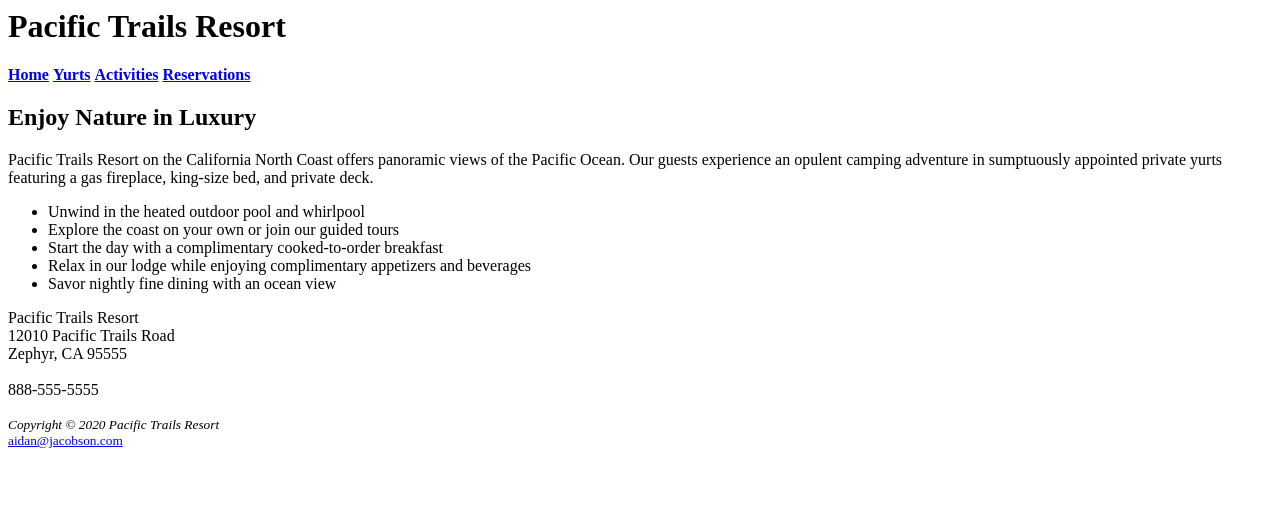
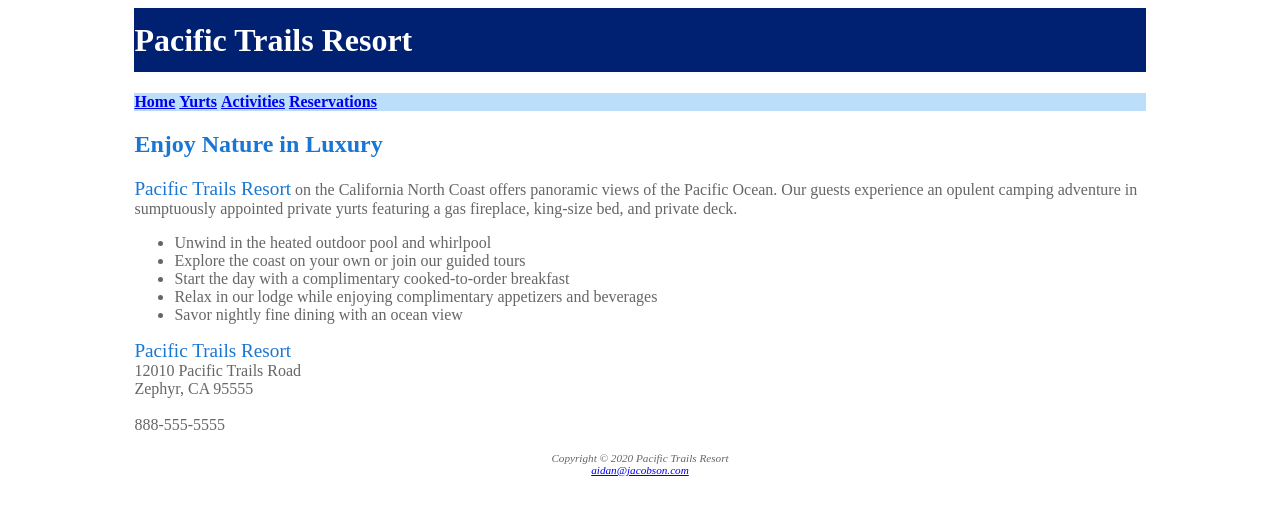
Before and after one commit to aidanjacobson/CIS133, a plain HTML site: page pacific/pacificcss/index.html in a window 1280 px wide. Drawn offline with Linux system fonts and the light colour scheme.

Commit message:
Complete pacificcss assignment

```diff
--- a/pacific/pacificcss/index.html
+++ b/pacific/pacificcss/index.html
@@ -1,12 +1,16 @@
 <html>
     <head>
+        <link rel="stylesheet" href="pacific.css" />
         <title>Pacific Trails Resort</title>
     </head>
     <body>
+        <div id="wrapper">
+            <header>
                 <h1>Pacific Trails Resort</h1>
-        <nav><b><a href="./index.html">Home</a>&nbsp;<a href="./yurts.html">Yurts</a>&nbsp;<a href="./activities.html">Activities</a>&nbsp;<a href="./reservations.html">Reservations</a></b></nav>
+            </header>
+            <nav><a href="./index.html">Home</a>&nbsp;<a href="./yurts.html">Yurts</a>&nbsp;<a href="./activities.html">Activities</a>&nbsp;<a href="./reservations.html">Reservations</a></nav>
             <h2>Enjoy Nature in Luxury</h2>
-        <p>Pacific Trails Resort on the California North Coast offers panoramic views of the Pacific Ocean. Our guests experience an opulent camping adventure in sumptuously appointed private yurts featuring a gas fireplace, king-size bed, and private deck.</p>
+            <p><span class="resort">Pacific Trails Resort</span> on the California North Coast offers panoramic views of the Pacific Ocean. Our guests experience an opulent camping adventure in sumptuously appointed private yurts featuring a gas fireplace, king-size bed, and private deck.</p>
             <ul>
                 <li>Unwind in the heated outdoor pool and whirlpool</li>
                 <li>Explore the coast on your own or join our guided tours</li>
@@ -15,14 +19,15 @@
                 <li>Savor nightly fine dining with an ocean view</li>
             </ul>
             <div>
-            Pacific Trails Resort<br>
+                <span class="resort">Pacific Trails Resort</span><br>
                 12010 Pacific Trails Road<br>
                 Zephyr, CA 95555<br><br>
                 888-555-5555
             </div><br>
-        <small>
-            <i>Copyright © 2020 Pacific Trails Resort</i><br>
+            <footer>
+                Copyright © 2020 Pacific Trails Resort<br>
                 <a href="mailto:aidan@jacobson.com">aidan@jacobson.com</a>
-        </small>
+            </footer>
+        </div>
     </body>
 </html>
--- /dev/null
+++ b/pacific/pacificcss/pacific.css
@@ -0,0 +1,46 @@
+body {
+    background-color: #FFFFFF;
+    color: #666666;
+    font: Arial;
+}
+
+header {
+    background-color: #002171;
+    color: white;
+    font: Georgia;
+}
+
+h1 {
+    line-height: 200%;
+}
+
+nav {
+    font-weight: bold;
+    background-color: #BBDEFB;
+}
+
+h2 {
+    color: #1976D2;
+}
+
+dt {
+    color: #002171;
+    font-weight: bold;
+}
+
+.resort {
+    color: #1976D2;
+    font-size: 1.2em;
+}
+
+footer {
+    font-size: .70em;
+    font-style: italic;
+    text-align: center;
+}
+
+#wrapper {
+    width: 80%;
+    margin-left: auto;
+    margin-right: auto;
+}
```
Also changed, not shown: pacific/pacificcss/yurts.html (+7 -0 lines). Lines whose indentation alone changed are shown as unchanged.
